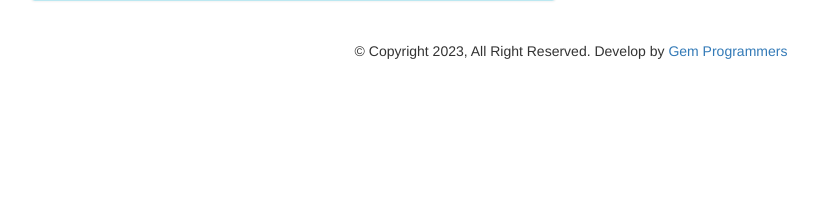
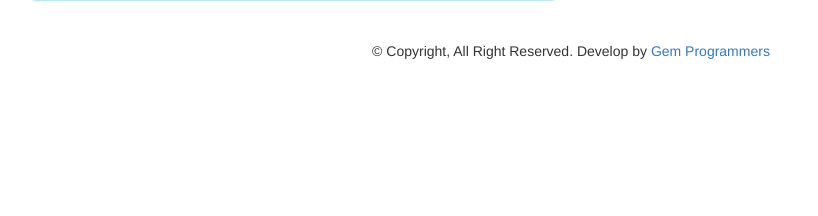
Before and after one commit to aliraza-s/expense-management-system, a PHP site: page /index.php in a window 1280 px wide. Shown: the part 584-800 px from the top of the page, without its empty margins (69-887 px from the left). Run offline with PHP 8.4, Linux system fonts and the light colour scheme; some libraries are stand-ins or nearby versions.

Commit message:
third commit

```diff
--- a/inc/footer.php
+++ b/inc/footer.php
@@ -1,5 +1,5 @@
 <div class="insert-post-ads1" style="margin-top:20px;">
 <div class="ali" style="text-align:center; margin-bottom:10px;">
-    	&#169; Copyright 2023, All Right Reserved. Develop by <a href="https://gemprogrammers.com/">Gem Programmers</a>
+    	&#169; Copyright, All Right Reserved. Develop by <a href="https://gemprogrammers.com/">Gem Programmers</a>
 </body>
 </html>
```
